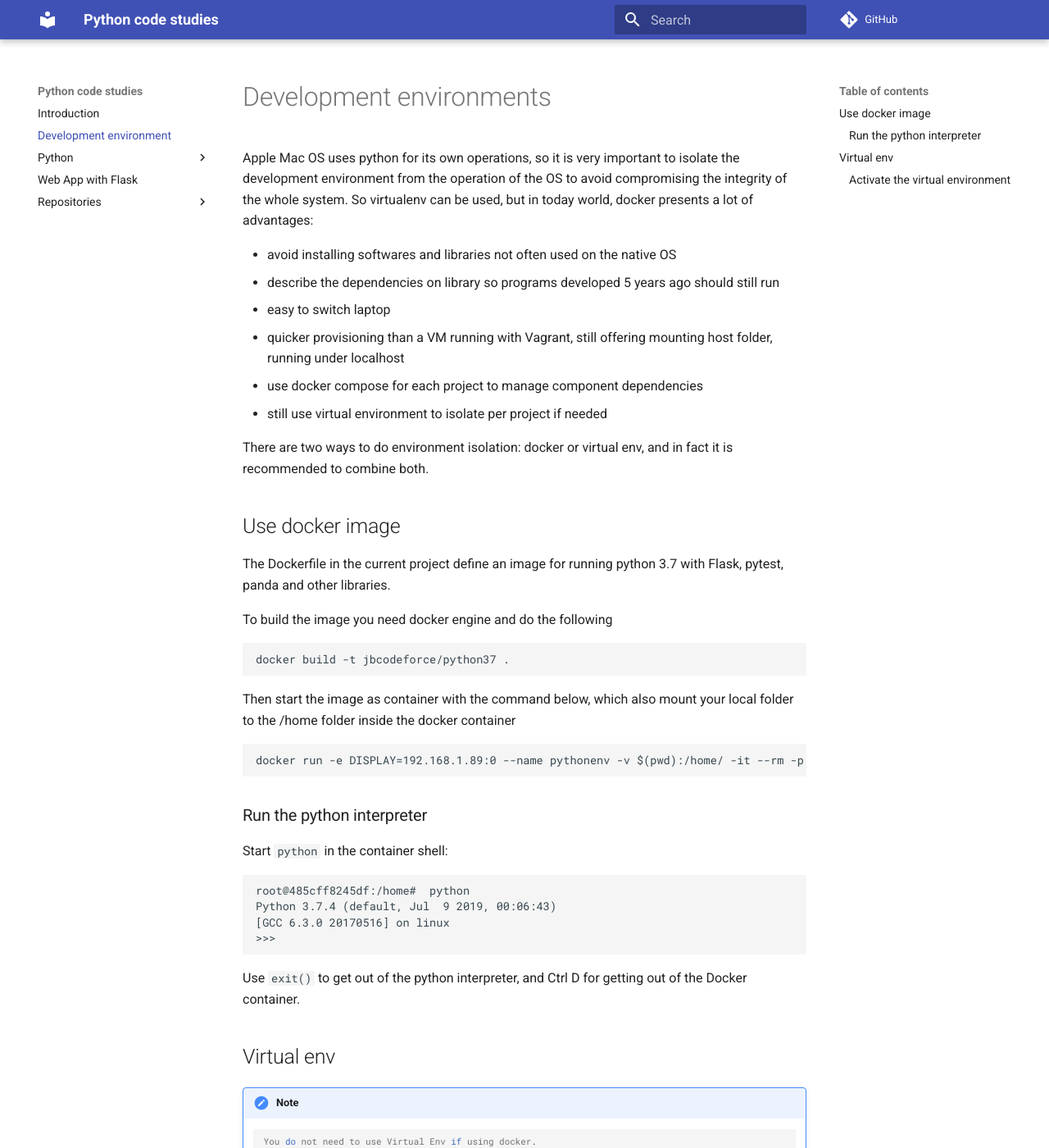
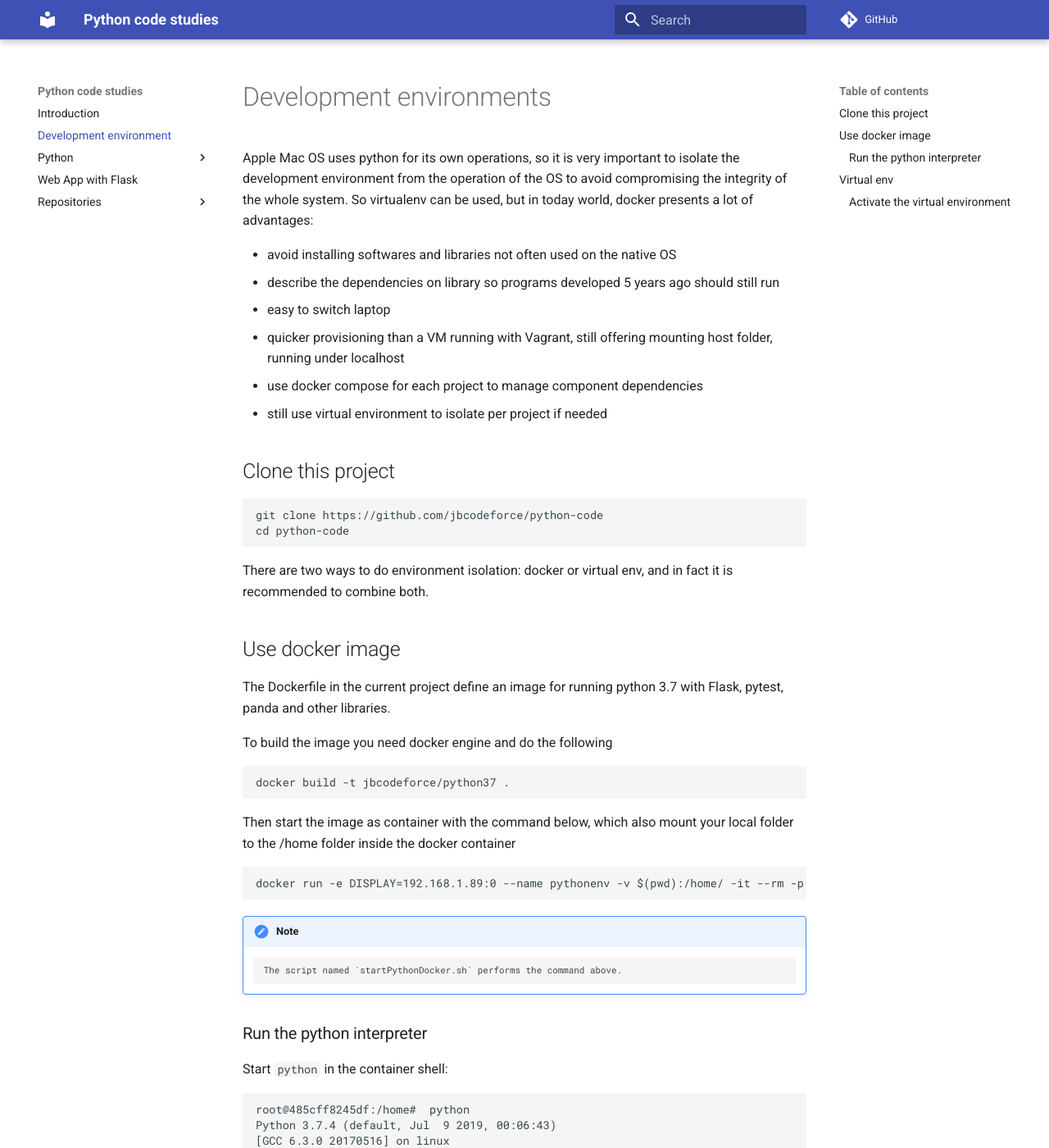
Before and after one commit to jbcodeforce/python-code, an MkDocs documentation site: the page built from docs/dev-env.md, in a window 1280 px wide and 1400 px high. Shown: the whole window at 82% size. Built offline with MkDocs 1.6.1 and Material for MkDocs 9.7.7, drawn with Linux system fonts in a browser that asks for light colours; comment, search, counter and statistics services are not loaded.

````diff
--- a/docs/dev-env.md
+++ b/docs/dev-env.md
@@ -8,6 +8,13 @@ Apple Mac OS uses python for its own operations, so it is very important to isol
 * quicker provisioning than a VM running with Vagrant, still offering mounting host folder, running under localhost
 * use docker compose for each project to manage component dependencies
 * still use virtual environment to isolate per project if needed
+
+## Clone this project
+
+```
+git clone https://github.com/jbcodeforce/python-code
+cd python-code
+```
 
 There are two ways to do environment isolation: docker or virtual env, and in fact it is recommended to combine both.
 
@@ -26,6 +33,9 @@ Then start the image as container with the command below, which also mount your
 ```
 docker run -e DISPLAY=192.168.1.89:0 --name pythonenv -v $(pwd):/home/ -it --rm -p 5000:5000 jbcodeforce/python37 bash
 ```
+
+!!! note
+        The script named `startPythonDocker.sh` performs the command above.
 
 ### Run the python interpreter
 
````
Also changed, not shown: 5 other files.
